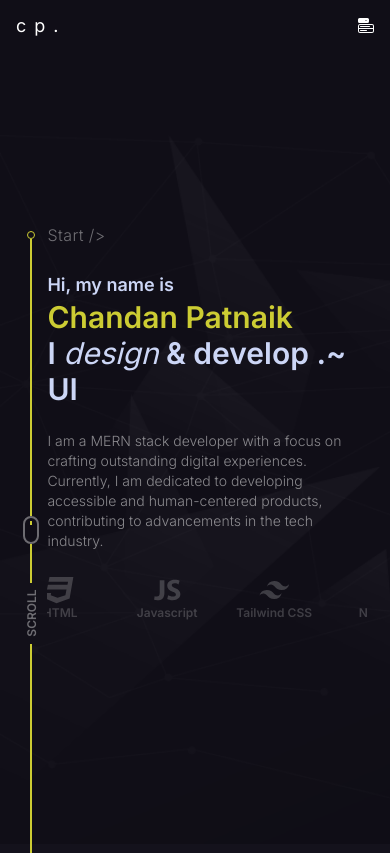
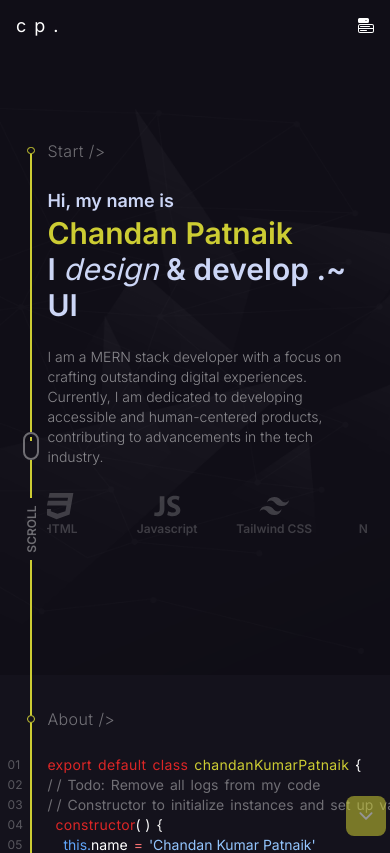
Before and after one commit to ChandanPatnaik/portfolio, a Next.js app: page / in a window 390 px wide. Shown: the top 853 px of the page. Built offline with nearby package versions, Linux system fonts and the light colour scheme.

Commit message:
social icons responsive

```diff
--- a/src/app/page.tsx
+++ b/src/app/page.tsx
@@ -22,16 +22,12 @@ export default function Home() {
       {isLoading ? (
         <Loader />
       ) : (
-        <section>
-          {/* <div className="md:hidden text-milk/60 text-center font-bold w-full h-screen flex items-center justify-center text-xl p-8">
-            Work is in under process Please visit later or open in large screen
-          </div> */}
         <div className="w-full relative h-full">
-            <div className="hidden md:block fixed z-[200] right-8 bottom-0">
+          <div className="fixed z-[200] right-1 md:right-8 bottom-2">
             <SocialIconList />
           </div>
           <CustomCursor />
-            <section className="bg-[url('/hero-bg.webp')] bg-no-repeat bg-cover h-screen">
+          <section className="bg-[url('/hero-bg.webp')] bg-no-repeat bg-cover h-[80vh] md:h-screen">
             <Header />
             <Hero />
           </section>
@@ -40,7 +36,6 @@ export default function Home() {
           <Contact />
           <Footer />
         </div>
-        </section>
       )}
     </section>
   );
--- a/src/components/common/SocialIconList.tsx
+++ b/src/components/common/SocialIconList.tsx
@@ -1,25 +1,33 @@
+"use client";
+import { useState } from "react";
 import { BiLogoGmail } from "react-icons/bi";
 import { FaLinkedinIn } from "react-icons/fa6";
 import { FiGithub } from "react-icons/fi";
+import { IoIosArrowDown } from "react-icons/io";
 
 const SocialIconList = () => {
+  const [isVisible, setIsVisible] = useState(false);
+
   const iconList = [
     {
       icon: <FiGithub />,
       link: "https://github.com/ChandanPatnaik",
+      color: "bg-blue-600 text-white",
     },
     {
       icon: <FaLinkedinIn />,
       link: "https://www.linkedin.com/in/chandan-patnaik/",
+      color: "bg-blue-400 text-white",
     },
     {
       icon: <BiLogoGmail />,
       link: "mailto:chandanpatnaik81@gmail.com",
+      color: "bg-orange-600 text-white",
     },
   ];
   return (
     <div className="flex items-center flex-col gap-6">
-      <div className="flex flex-col gap-6">
+      <div className="hidden md:flex flex-col gap-6">
         {iconList.map((curIcon, i) => (
           <a href={curIcon.link} target="_blank" key={i}>
             <div className="text-milk/60 text-xl common-transition hover:-translate-y-[1px] hover:text-milk/90">
@@ -28,7 +36,31 @@ const SocialIconList = () => {
           </a>
         ))}
       </div>
-      <div className="h-28 w-0.5 bg-milk/60"></div>
+      <div className="hidden md:block h-28 w-0.5 bg-milk/60"></div>
+
+      <div className="flex flex-col gap-2">
+        {isVisible && (
+          <div className="flex md:hidden flex-col gap-2">
+            {iconList.map((curIcon, i) => (
+              <a href={curIcon.link} target="_blank" key={i}>
+                <div
+                  className={`w-10 h-10 flex rounded-lg items-center justify-center text-xl common-transition hover:-translate-y-[1px] hover:text-milk/90 ${curIcon.color}`}
+                >
+                  {curIcon.icon}
+                </div>
+              </a>
+            ))}
+          </div>
+        )}
+        <div
+          className={`flex w-10 h-10 opacity-55 bg-light-yellow rounded-lg text-white items-center justify-center text-xl md:hidden`}
+          onClick={() => setIsVisible(!isVisible)}
+        >
+          <IoIosArrowDown
+            className={`common-transition ${isVisible ? "rotate-180" : ""}`}
+          />
+        </div>
+      </div>
     </div>
   );
 };
--- a/src/components/home/Hero.tsx
+++ b/src/components/home/Hero.tsx
@@ -63,7 +63,8 @@ const TextArea = () => {
           <br />
         </div>
         <div className="text-light-sky">
-          I <span className="italic font-normal">design</span> & develop .
+          I <span className="italic font-normal">design</span> & develop{" "}
+          <span className="md:hidden ">.</span>
           <span className="inline-block md:hidden">~</span>
           <HeroAnimatedText />
         </div>
```
Lines whose indentation alone changed are shown as unchanged.
